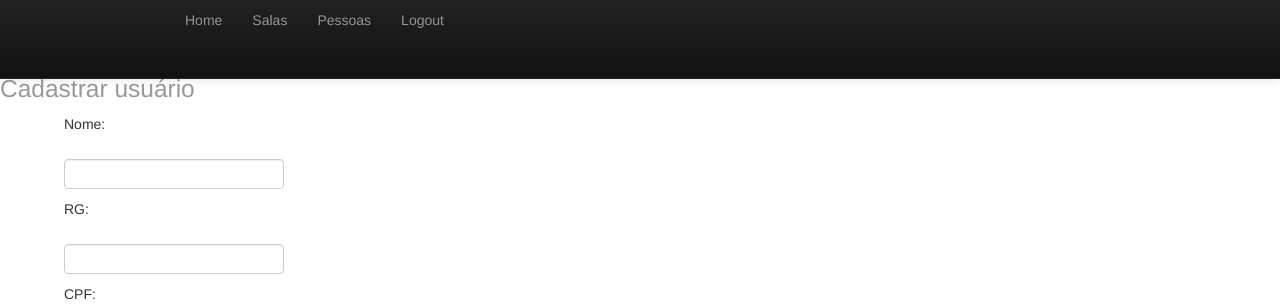
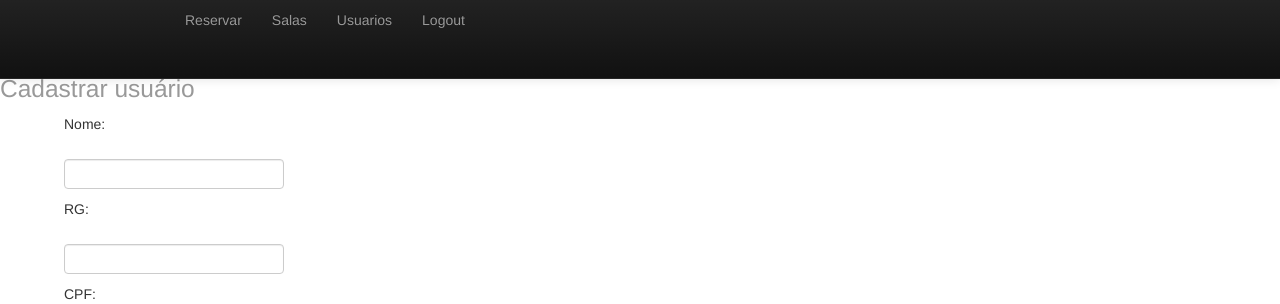
Before and after one commit to sindyaguirre/ControleReservaSalas, a PHP site: page /usuario.php in a window 1280 px wide. Shown: the top 304 px of the page. Run offline with PHP 8.4, Linux system fonts and the light colour scheme; a user stored in the database is signed in; data comes from the database, SQL or seed files in the repository.

Commit message:
Atualizando menu

```diff
--- a/home.php
+++ b/home.php
@@ -83,8 +83,8 @@ if (isset($_POST['btCadastrar'])) {
                     </button>
                     <div class="nav-collapse">
                         <ul class="nav">
+                            <li><a href="reserva.php">Reservar</a></li>
                             <li><a href="sala.php">Salas</a></li>
-                            <li><a href="reserva.php">Reservar Sala</a></li>
                             <?php echo $objFuncoes->isAdmin() ? '<li><a href="usuario.php">Usuarios</a></li>' : "" ?>
 
                             <li><a href="logout.php">Logout</a></li>
--- a/sala.php
+++ b/sala.php
@@ -91,7 +91,8 @@ if (isset($_GET['acao'])) {
                         <ul class="nav">
                             <li><a href="reserva.php">Reservar</a></li>
                             <li><a href="sala.php">Salas</a></li>
-                            <li><a href="usuario.php">Pessoas</a></li>
+                            <?php echo $objFuncoes->isAdmin() ? '<li><a href="usuario.php">Usuarios</a></li>' : "" ?>
+
                             <li><a href="logout.php">Logout</a></li>
                         </ul>
 
--- a/usuario.php
+++ b/usuario.php
@@ -83,9 +83,10 @@ if (isset($_GET['acao'])) {
                     </button>
                     <div class="nav-collapse">
                         <ul class="nav">
-                            <li><a href="home.php">Home</a></li>
+                            <li><a href="reserva.php">Reservar</a></li>
                             <li><a href="sala.php">Salas</a></li>
-                            <li><a href="usuario.php">Pessoas</a></li>
+                            <?php echo $objFuncoes->isAdmin() ? '<li><a href="usuario.php">Usuarios</a></li>' : "" ?>
+
                             <li><a href="logout.php">Logout</a></li>
                         </ul>
 
```
